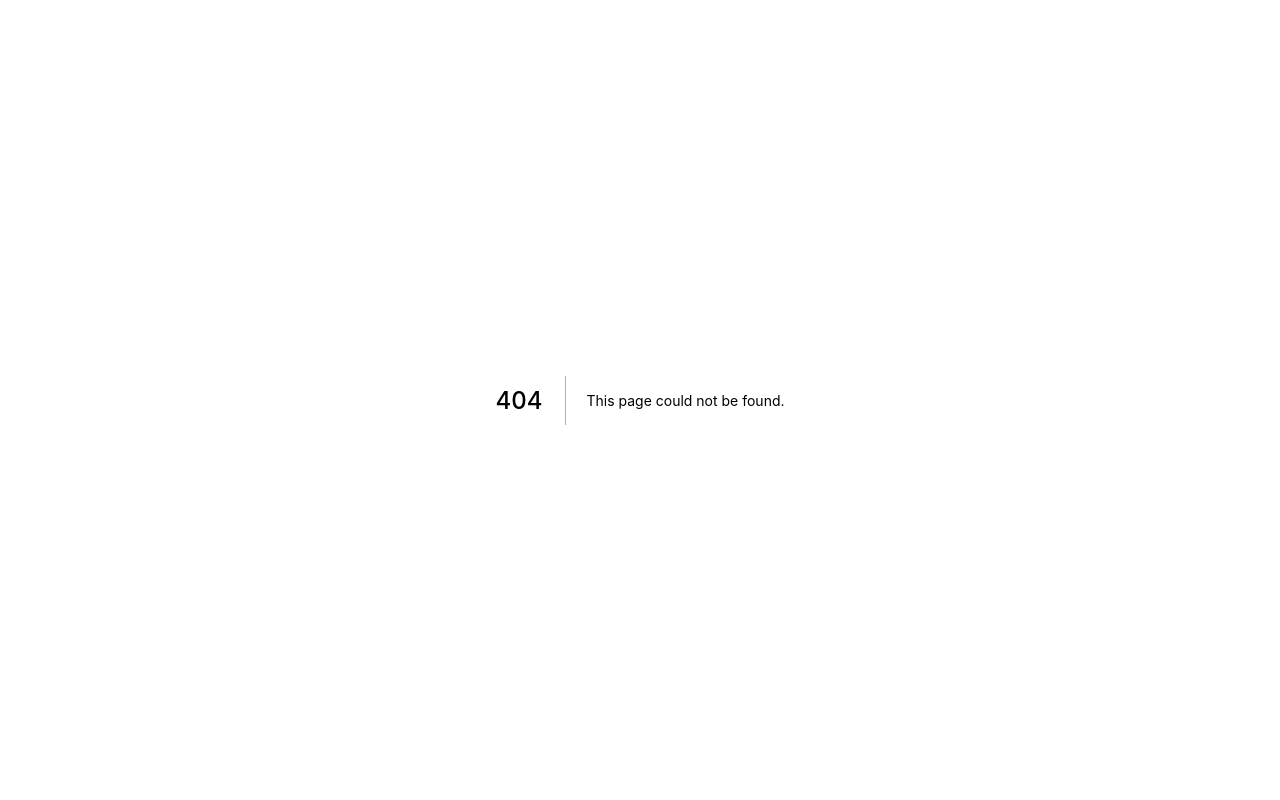
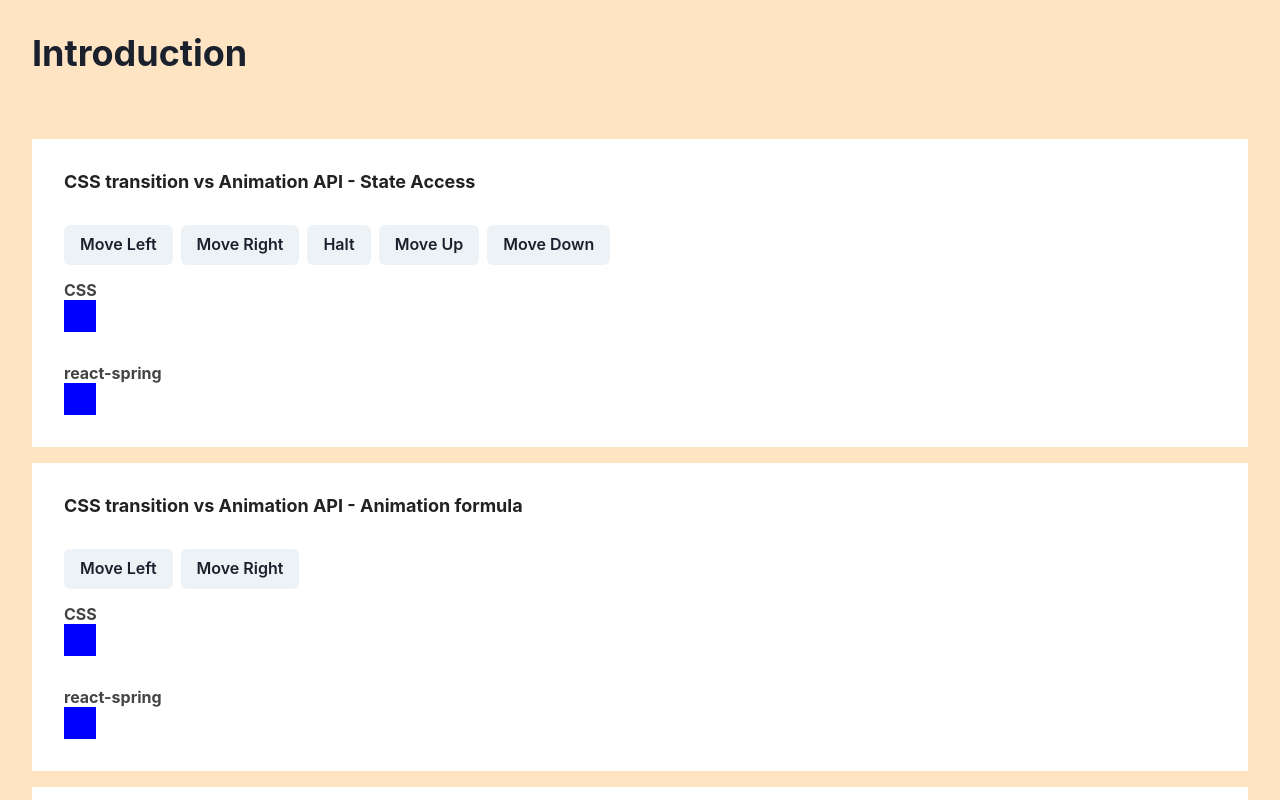
Before and after one commit to ju5td0m7m1nd/react-spring-example-mhtsai, a Next.js app: page /01 in a window 1280 px wide. Before the commit this address had no page. Built offline with nearby package versions, Linux system fonts and the light colour scheme.

Commit message:
feat: add introduction

```diff
--- /dev/null
+++ b/pages/01.tsx
@@ -0,0 +1,341 @@
+import { Box, Button, Heading, HStack } from "@chakra-ui/react";
+import {
+  config,
+  useChain,
+  useSpring,
+  useSpringRef,
+  useTrail,
+  useTransition,
+} from "@react-spring/core";
+import { animated } from "@react-spring/web";
+import React, { useCallback, useState } from "react";
+
+const X_OFFSET = 900;
+const Y_OFFSET = 300;
+
+function Section01() {
+  return (
+    <Box
+      maxWidth="1280px"
+      mx="auto"
+      h="100vh"
+      overflowY="auto"
+      p={8}
+      bg="bisque"
+    >
+      <Heading mb={16}>Introduction</Heading>
+      <StateAccessibility />
+      <PhysicalAnimation />
+      <HandsOn01 />
+      <HandsOn02 />
+      <HandsOn03 />
+      <HandsOn04 />
+    </Box>
+  );
+}
+
+function StateAccessibility() {
+  const [xStart, setStart] = useState(false);
+  const [yStart, setYStart] = useState(false);
+
+  const [xStyle, xApi] = useSpring(() => ({
+    from: {
+      marginLeft: 0,
+    },
+    config: {
+      ...config.wobbly,
+      duration: 4000,
+    },
+  }));
+
+  const [yStyle, yApi] = useSpring(() => ({
+    from: {
+      marginTop: 0,
+    },
+    config: {
+      ...config.wobbly,
+      duration: 4000,
+    },
+  }));
+
+  return (
+    <Block title="CSS transition vs Animation API - State Access">
+      <HStack my={4}>
+        <Button
+          onClick={() => {
+            setStart(false);
+            xApi.start({
+              to: {
+                marginLeft: 0,
+              },
+            });
+          }}
+        >
+          Move Left
+        </Button>
+        <Button
+          onClick={() => {
+            setStart(true);
+            xApi.start({
+              to: {
+                marginLeft: X_OFFSET,
+              },
+            });
+          }}
+        >
+          Move Right
+        </Button>
+        <Button
+          onClick={() => {
+            xApi.stop();
+            yApi.stop();
+          }}
+        >
+          Halt
+        </Button>
+        <Button
+          onClick={() => {
+            setYStart(false);
+            yApi.start({
+              to: {
+                marginTop: 0,
+              },
+            });
+          }}
+        >
+          Move Up
+        </Button>
+        <Button
+          onClick={() => {
+            setYStart(true);
+            yApi.start({
+              to: {
+                marginTop: Y_OFFSET,
+              },
+            });
+          }}
+        >
+          Move Down
+        </Button>
+      </HStack>
+      <Heading fontSize="md" color="#444">
+        CSS
+      </Heading>
+      <Box
+        bg="blue"
+        width={8}
+        height={8}
+        ml={xStart ? X_OFFSET : 0}
+        mt={yStart ? Y_OFFSET : 0}
+        transition="all 4s linear"
+      ></Box>
+      <Heading fontSize="md" color="#444" mt={8}>
+        react-spring
+      </Heading>
+      <animated.div style={{ ...xStyle, ...yStyle }}>
+        <Box bg="blue" width={8} height={8}></Box>
+      </animated.div>
+    </Block>
+  );
+}
+
+function PhysicalAnimation() {
+  const [xStart, setStart] = useState(false);
+
+  const [xStyle, xApi] = useSpring(() => ({
+    from: {
+      marginLeft: 0,
+    },
+    config: {
+      ...config.wobbly,
+    },
+  }));
+
+  return (
+    <Block title="CSS transition vs Animation API - Animation formula">
+      <HStack my={4}>
+        <Button
+          onClick={() => {
+            setStart(false);
+            xApi.start({
+              to: {
+                marginLeft: 0,
+              },
+            });
+          }}
+        >
+          Move Left
+        </Button>
+        <Button
+          onClick={() => {
+            setStart(true);
+            xApi.start({
+              to: {
+                marginLeft: X_OFFSET,
+              },
+            });
+          }}
+        >
+          Move Right
+        </Button>
+      </HStack>
+      <Heading fontSize="md" color="#444">
+        CSS
+      </Heading>
+      <Box
+        bg="blue"
+        width={8}
+        height={8}
+        ml={xStart ? X_OFFSET : 0}
+        transition="all .3s linear"
+      ></Box>
+      <Heading fontSize="md" color="#444" mt={8}>
+        react-spring
+      </Heading>
+      <animated.div style={{ ...xStyle }}>
+        <Box bg="blue" width={8} height={8}></Box>
+      </animated.div>
+    </Block>
+  );
+}
+
+function HandsOn01() {
+  const [{ number }, numberApi] = useSpring(() => ({
+    from: {
+      number: 0,
+    },
+    config: {
+      ...config.wobbly,
+    },
+  }));
+
+  return (
+    <Block title="Hands On - useSpring">
+      <animated.div>{number.to((n) => n.toFixed(0))}</animated.div>
+      <HStack mt={2}>
+        <Button onClick={() => numberApi.start({ to: { number: 100 } })}>
+          Start
+        </Button>
+        <Button onClick={() => numberApi.start({ to: { number: 0 } })}>
+          Reset
+        </Button>
+      </HStack>
+    </Block>
+  );
+}
+
+function HandsOn02() {
+  const [trail, api] = useTrail(10, () => ({ number: 1 }));
+
+  return (
+    <Block title="Hands On - useTrail">
+      {trail.map(({ number }, idx) => (
+        <animated.div key={idx}>{number.to((n) => n.toFixed(0))}</animated.div>
+      ))}
+
+      <HStack mt={2}>
+        <Button onClick={() => api.start({ to: { number: 100 } })}>
+          Start
+        </Button>
+        <Button onClick={() => api.start({ to: { number: 0 } })}>Reset</Button>
+      </HStack>
+    </Block>
+  );
+}
+
+function HandsOn03() {
+  const [items, setItems] = useState<string[]>([]);
+
+  const transitions = useTransition(items, {
+    from: { number: 50 },
+    enter: { number: 100 },
+    leave: { number: 0 },
+  });
+
+  return (
+    <Block title="Hands On - useTransition">
+      {transitions(({ number }, item) => (
+        <Box my={2}>
+          {item}:<animated.div>{number.to((n) => n.toFixed(0))}</animated.div>
+        </Box>
+      ))}
+
+      <HStack mt={2}>
+        <Button
+          onClick={() =>
+            setItems((items) => items.concat(`Item ${items.length + 1}`))
+          }
+        >
+          Insert
+        </Button>
+        <Button onClick={() => setItems((items) => items.slice(0, -1))}>
+          Pop
+        </Button>
+      </HStack>
+    </Block>
+  );
+}
+
+function HandsOn04() {
+  const [start, setStart] = useState(false);
+
+  const animaRef1 = useSpringRef();
+  const animaRef2 = useSpringRef();
+
+  const styleA = useSpring({
+    ref: animaRef1,
+    from: {
+      aNumber: 0,
+    },
+    to: {
+      aNumber: 100,
+    },
+  });
+
+  const styleB = useSpring({
+    ref: animaRef2,
+    from: {
+      bNumber: 0,
+    },
+    to: {
+      bNumber: 100,
+    },
+  });
+
+  useChain(start ? [animaRef1, animaRef2] : [], [0, 1]);
+
+  return (
+    <Block title="Hands On - useChain">
+      <HStack spacing={4}>
+        <animated.div>{styleA.aNumber.to((n) => n.toFixed(0))}</animated.div>
+        <animated.div>{styleB.bNumber.to((n) => n.toFixed(0))}</animated.div>
+      </HStack>
+
+      <HStack mt={2}>
+        <Button onClick={() => setStart(true)}>Start</Button>
+        <Button
+          onClick={() => {
+            animaRef1.start({ to: { aNumber: 0 } });
+            animaRef2.start({ to: { bNumber: 0 } });
+            setStart(false);
+          }}
+        >
+          Reset
+        </Button>
+      </HStack>
+    </Block>
+  );
+}
+
+function Block({ children, title }: { children: any; title: string }) {
+  return (
+    <Box w="full" p={8} bg="white" mt={4}>
+      <Heading fontSize="lg" color="#222" mb={8}>
+        {title}
+      </Heading>
+      {children}
+    </Box>
+  );
+}
+
+export default Section01;
```
